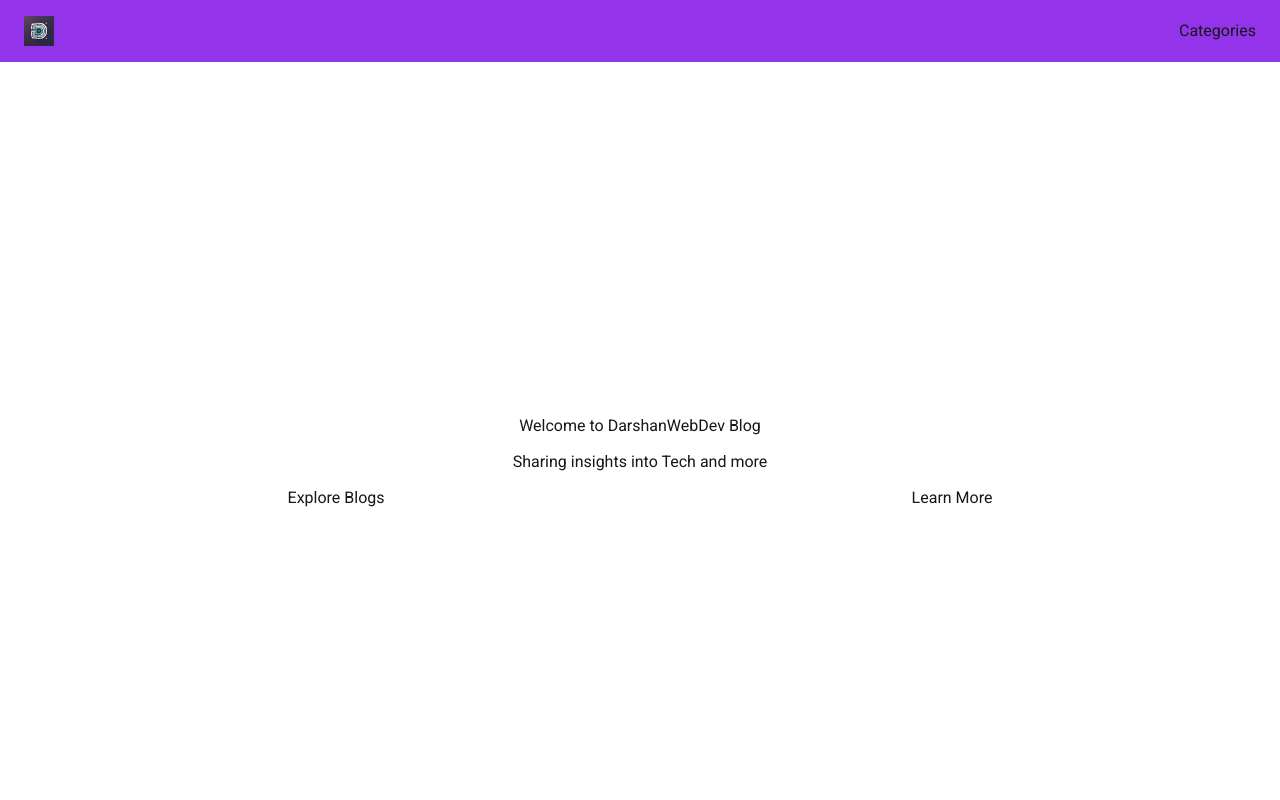
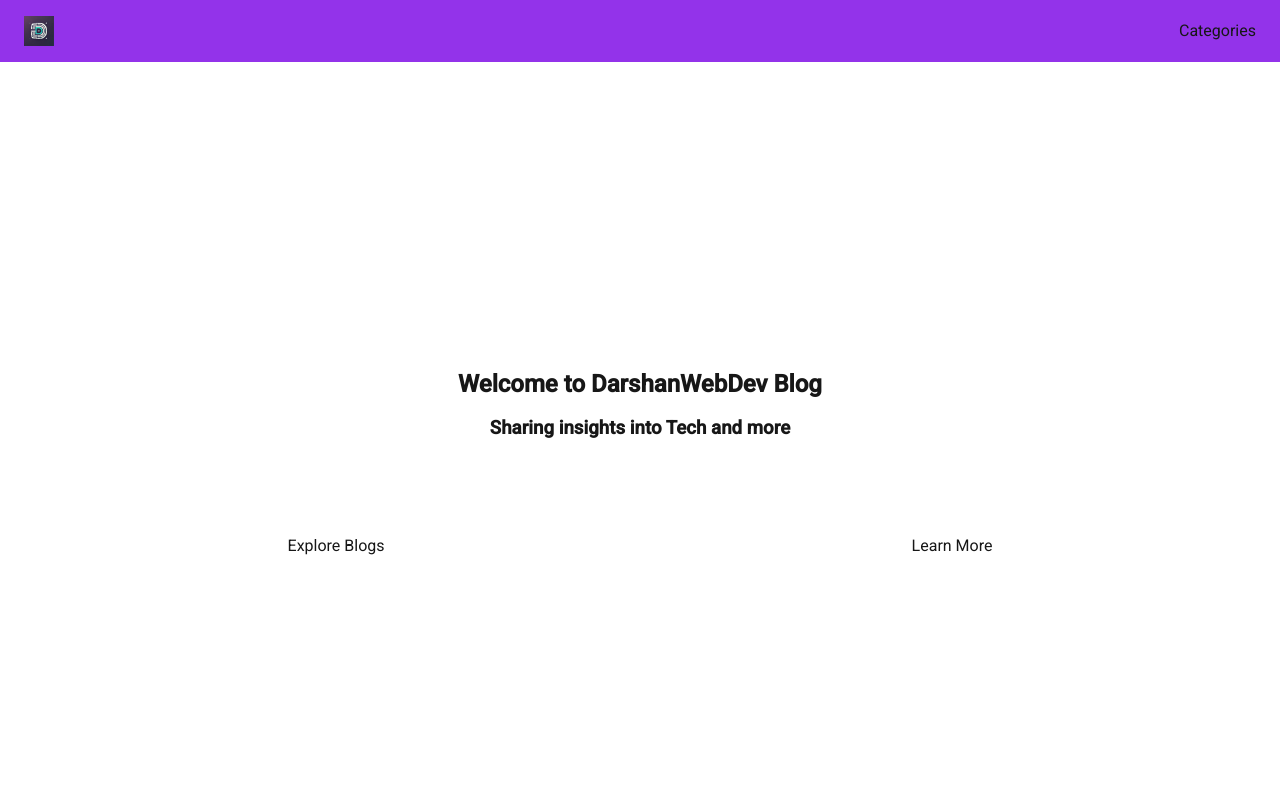
Before and after one commit to dchobarkar/nextjs-blog, a Next.js app: page / in a window 1280 px wide. Shown: the top 800 px of the page. Built offline with nearby package versions, Linux system fonts and the light colour scheme.

Commit message:
fix styling

```diff
--- a/app/globals.css
+++ b/app/globals.css
@@ -23,3 +23,13 @@ body {
   font-family: Arial, Helvetica, sans-serif;
   scroll-behavior: smooth;
 }
+
+h1 {
+  font-size: 1.5rem;
+  font-weight: bold;
+}
+
+h3 {
+  font-size: 1.17em;
+  font-weight: bold;
+}
--- a/app/ui/components/hero.tsx
+++ b/app/ui/components/hero.tsx
@@ -3,9 +3,9 @@ import Link from "next/link";
 const Hero = () => {
   return (
     <section className="container m-auto w-full h-screen px-6 py-4 flex flex-col justify-center items-center space-y-3">
-      <h1>Welcome to DarshanWebDev Blog</h1>
+      <h1 className="text-center">Welcome to DarshanWebDev Blog</h1>
 
-      <h3>Sharing insights into Tech and more</h3>
+      <h3 className="pb-20 text-center">Sharing insights into Tech and more</h3>
 
       <div className="w-full flex justify-around">
         <Link href="/blogs">Explore Blogs</Link>
```
